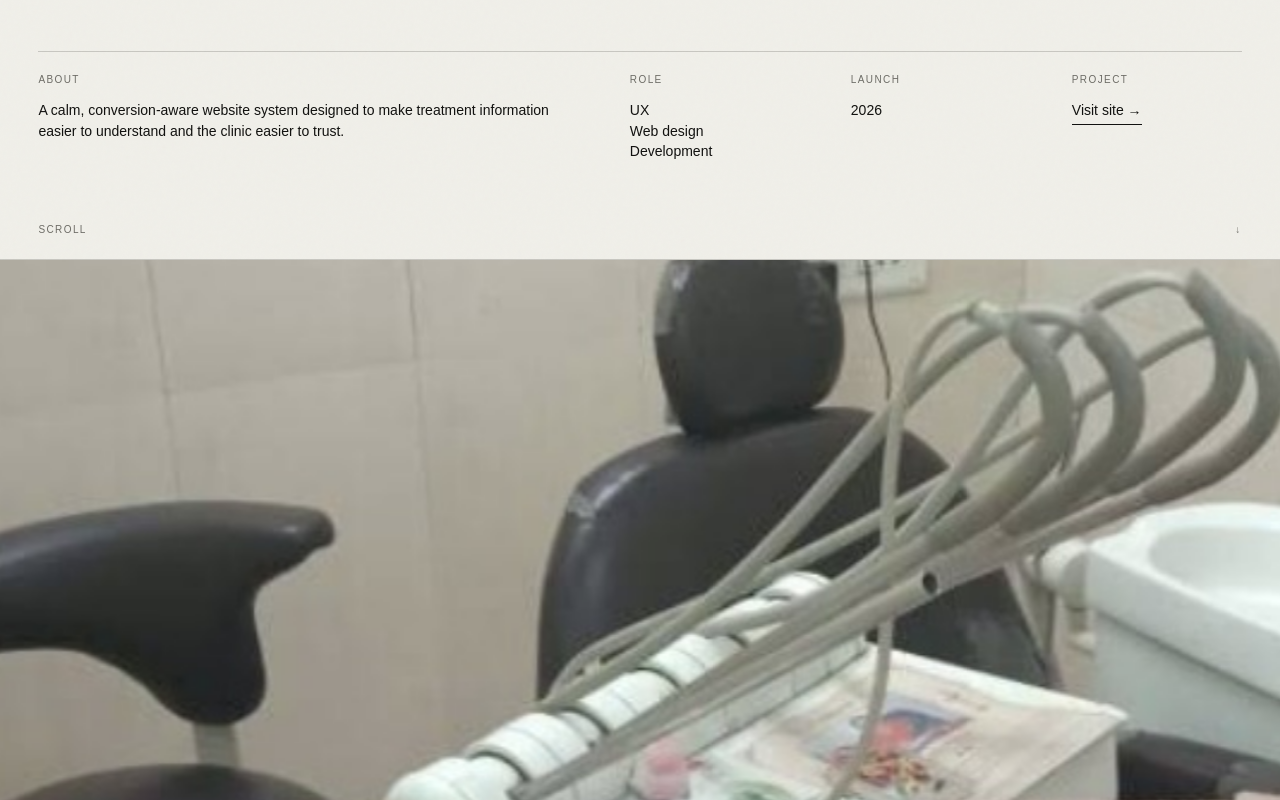
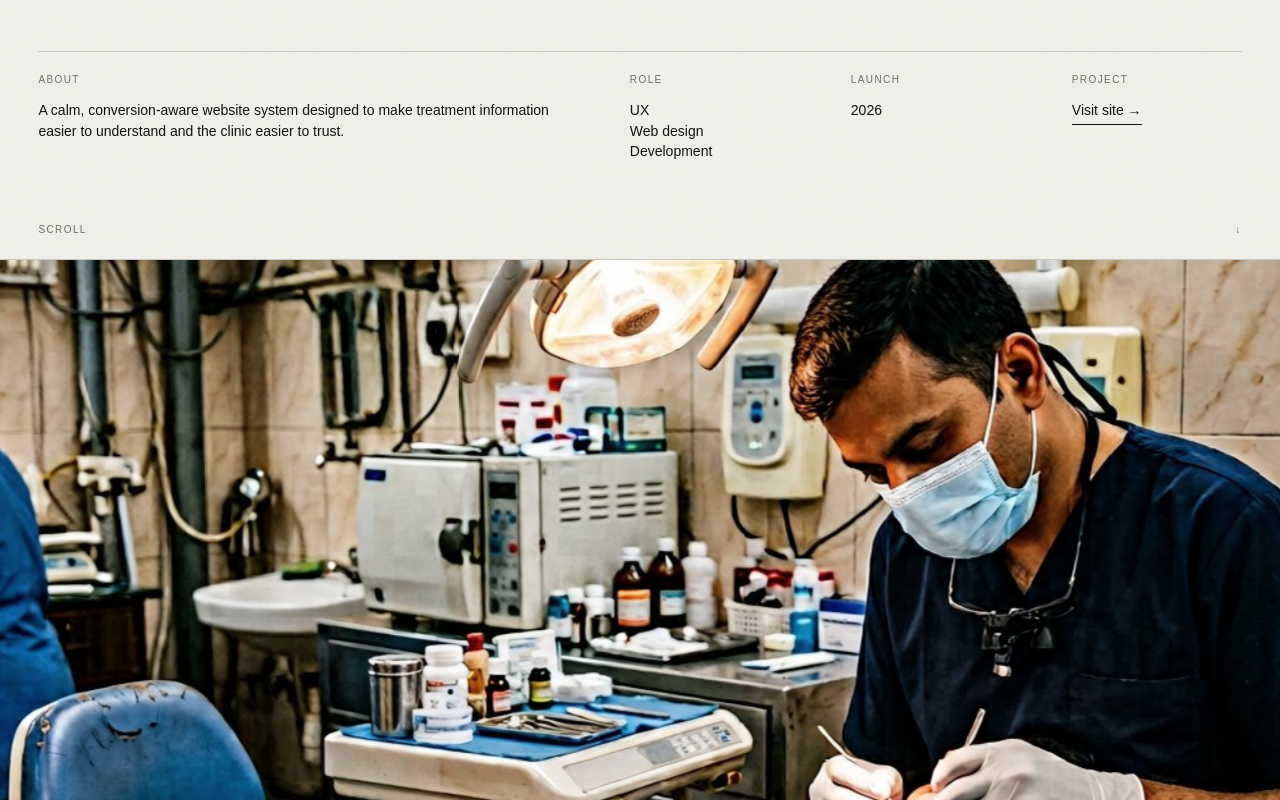
Before and after one commit to copywrk0-lgtm/portfolio, a Next.js app: page /work/dr-shekar-reddy in a window 1280 px wide. Shown: the part 540-1340 px from the top of the page. Built offline with nearby package versions, Linux system fonts and the light colour scheme.

Commit message:
Use stronger dental imagery in portfolio

```diff
--- a/data/projects.ts
+++ b/data/projects.ts
@@ -60,14 +60,14 @@ export const projects: Project[] = [
     year: "2026",
     services: ["UX", "Web design", "Development"],
     liveUrl: "https://dentalclinicdrshekhar.vercel.app/",
-    cover: "/projects/dental-chair.jpg",
-    gallery: ["/projects/dental-chair.jpg", "/projects/dental-reception.jpg", "/projects/dental-treating.jpg"],
+    cover: "/projects/dental-treating.jpg",
+    gallery: ["/projects/dental-treating.jpg", "/projects/dental-reception.jpg", "/projects/dental.jpg"],
     headline: "Clinical credibility without the cold, generic clinic aesthetic.",
     summary: "A calm, conversion-aware website system designed to make treatment information easier to understand and the clinic easier to trust.",
     challenge: "Healthcare websites often become dense or visually interchangeable. The goal was to make essential information feel approachable without sacrificing professionalism.",
     direction: "A light visual system, generous whitespace and carefully paced content put trust first. Mobile layouts keep actions and treatment information within easy reach.",
     result: "A cleaner patient journey with stronger presentation, better hierarchy and a more considered digital first impression.",
-    accent: "#d8e9e6"
+    accent: "#c8ddd8"
   },
   {
     slug: "gb-motors",
```
